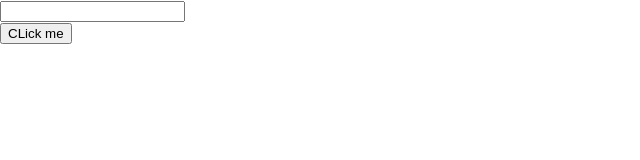
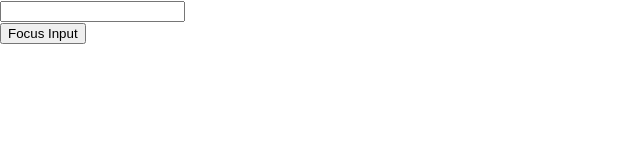
Before and after one commit to tanishthaJawa/react-practice, a React (Create React App) app: page / in a window 1280 px wide. Shown: the top 160 px of the page, without its empty margins (0-640 px from the left). Built offline with nearby package versions, Linux system fonts and the light colour scheme.

Commit message:
forwarding refs

```diff
--- a/src/App.js
+++ b/src/App.js
@@ -19,13 +19,15 @@
 import ParentComp from "./components/ParentComp";
 import RefsDemo from "./components/RefsDemo";
 import FocusInput from "./components/FocusInput";
+import ForwadRefsParent from "./components/ForwadRefsParent";
 
 
 function App() {
 
   return (
     <div className="App">
-      <FocusInput />
+      <ForwadRefsParent />
+      {/* <FocusInput /> */}
       {/* <RefsDemo /> */}
       {/* <ParentComp /> */}
       {/* <FragmentDemo />
--- /dev/null
+++ b/src/components/ForwadRefsParent.js
@@ -0,0 +1,24 @@
+import React, { Component } from 'react'
+import ForwardRefsDemo from './ForwardRefsDemo'
+
+class ForwadRefsParent extends Component {
+    constructor(props) {
+        super(props)
+
+        this.inputRef = React.createRef()
+    }
+
+    clickHandler = () => {
+        this.inputRef.current.focus()
+    }
+    render() {
+        return (
+            <div>
+                <ForwardRefsDemo ref={this.inputRef} />
+                <button onClick={this.clickHandler}>Focus Input</button>
+            </div>
+        )
+    }
+}
+
+export default ForwadRefsParent
--- /dev/null
+++ b/src/components/ForwardRefsDemo.js
@@ -0,0 +1,21 @@
+import React from 'react'
+
+// function ForwardRefsDemo() {
+//   return (
+//     <div>
+//         <input type = 'text' />
+//     </div>
+//   )
+// }
+
+const ForwardRefsDemo = React.forwardRef((props,ref) => {
+    return (
+        <div>
+            <input type='text' ref = {ref}/>
+        </div>
+    )
+
+}
+)
+
+export default ForwardRefsDemo
```
